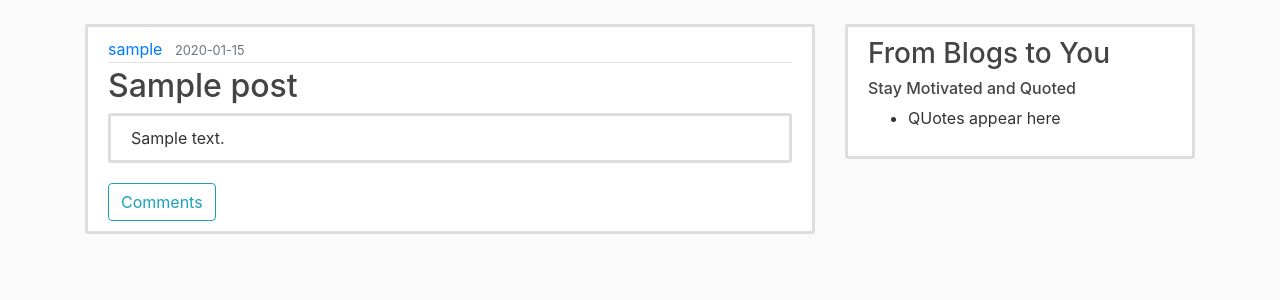
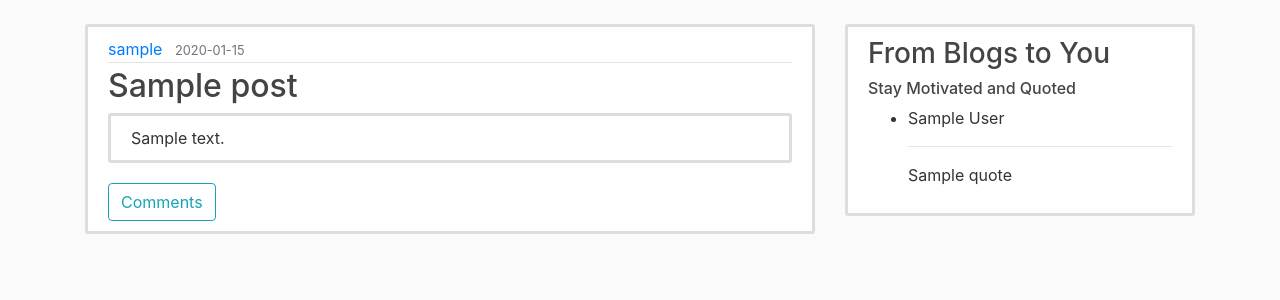
Before and after one commit to ow-tech/Blog-Posts, a Flask app: page / in a window 1280 px wide. Shown: the part 56-356 px from the top of the page. Run offline with Flask 2, Linux system fonts and the light colour scheme; tables that the repository leaves empty hold one stand-in row (values such as "Sample post"); a database or web service that is not in the repository returns one stand-in record (values such as "Sample title"); data that the repository does not hold is empty; some libraries are stand-ins or nearby versions.

Commit message:
random quotes request and its view route

```diff
--- a/app/main/views.py
+++ b/app/main/views.py
@@ -3,20 +3,23 @@ from . import main
 from ..import db, bcrypt
 from .forms import RegistrationForms, LoginForms, PostForm, CommentForm
 from ..models import User, Post, Comment
+from ..request import random_quote
 from flask_login import login_user, current_user, logout_user, login_required
-# from ..request import get_quote
+from ..request import random_quote
 
 
 # Views
-@main.route('/')
+@main.route('/',methods = ['GET'])
 def home():
     blogs = Post.query.all()
 
     '''
     View root page function that returns the index page and its data
     '''
-    # quote = get_quote()
-    return render_template('home.html', blogs=blogs )
+    random = random_quote()
+    quote = random['quote']
+    author = random['author']
+    return render_template('home.html', blogs=blogs, quote=quote, author=author)
 
 @main.route('/register', methods = ['GET', 'POST'])
 def register():
@@ -122,15 +125,3 @@ def delete_comment(comment_id):
     else:
         abort(403)
     return redirect(url_for('main.blog'))
-
-# @main.route('/comment/<int:comment_id>',methods=['GET','POST'])
-# @login_required
-# def comment(comment_id):
-#     form = CommentForm()
-#     if form.validate_on_submit():
-#         comment = Comment(content = form.content.data, author=current_user)
-#         db.session.add(comment)
-#         db.session.commit()
-#         flash('Your comment has been posted')
-#         return redirect(url_for('main.home'))
-#     return render_template('new_comment.html', title='Commenting', form=form)
--- /dev/null
+++ b/app/request.py
@@ -0,0 +1,7 @@
+import requests
+
+def random_quote():
+    url='http://quotes.stormconsultancy.co.uk/random.json'
+    response = requests.get(url)
+    posts= response.json()
+    return posts
--- a/app/templates/layout.html
+++ b/app/templates/layout.html
@@ -36,12 +36,13 @@
                 <div class="pitch-area">
                     <h3>From Blogs to You</h3>
                     <h6>Stay Motivated and Quoted</h6>
-                    <ul>
-                        {% for quote in quotes %}
-                        <li>{{quote.author}}</li>
-                        {% endfor %}
-                        <li>QUotes appear here</li>
-                    </ul>
+                        <ul>
+                            <li>{{ author }}
+                                <br>
+                                <hr>
+                                {{ quote }}
+                            </li>
+                        </ul>
                 </div>
 
             </div>
```
